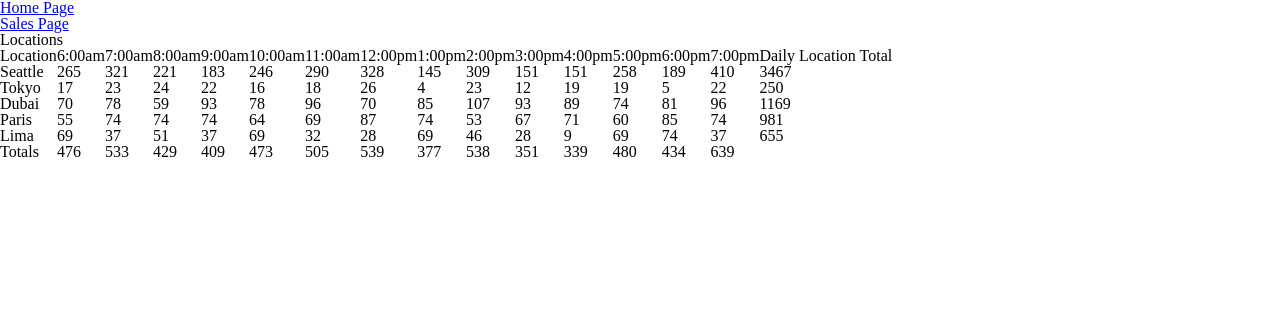
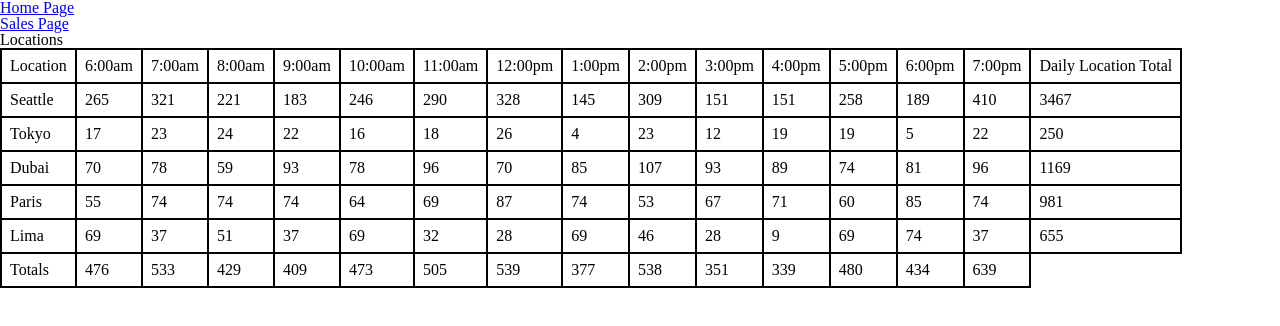
Before and after one commit to LukeMcCarthy20/class-06, a plain HTML site: page sales.html in a window 1280 px wide. Drawn offline with Linux system fonts and the light colour scheme.

Commit message:
fixed table

```diff
--- /dev/null
+++ b/css/style.css
@@ -0,0 +1,5 @@
+td, th {
+  border: 2px solid;
+  text-align: left;
+  padding: 8px;
+}
--- a/js/app.js
+++ b/js/app.js
@@ -132,6 +132,7 @@ console.log('Connected');
 
 //Help from chatgpt and this mornings 9/20/23 demo.
 
+
 function CookieShop(name, minCustomersPerHour, maxCustomersPerHour, avgCookiesPerCustomer) {
   this.name = name;
   this.minCustomersPerHour = minCustomersPerHour;
--- a/sales.html
+++ b/sales.html
@@ -8,7 +8,7 @@
   <meta name="description" content="">
   <meta name="viewport" content="width=device-width, initial-scale=1">
   <link rel="stylesheet" href="css/reset.css">
-  <!-- <link rel="stylesheet" href="css/style.css"> -->
+  <link rel="stylesheet" href="css/style.css">
 </head>
 
 <body>
```
